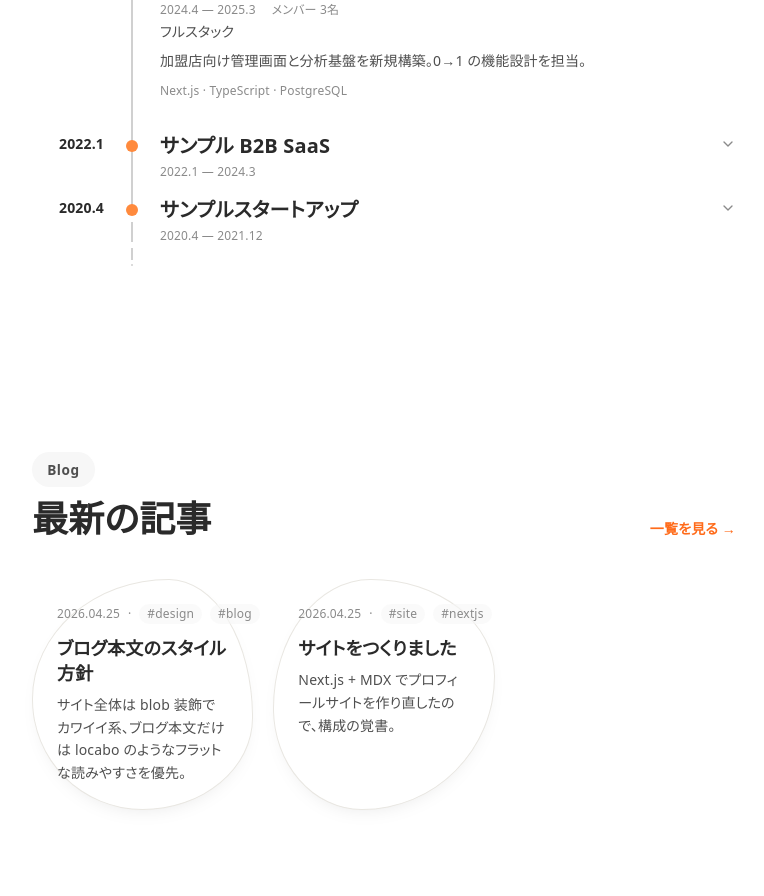
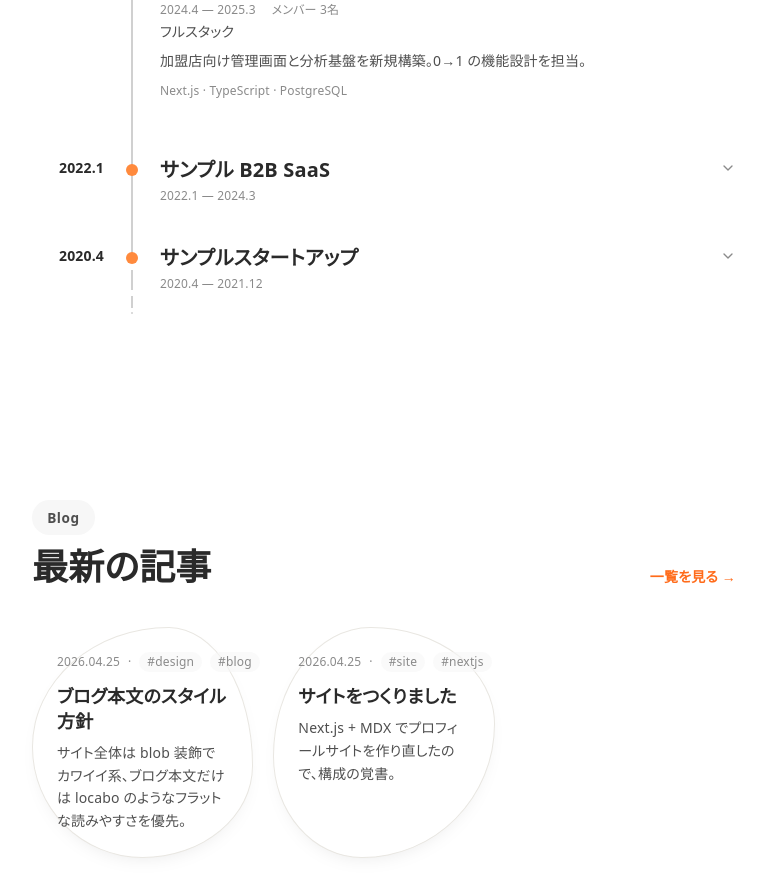
Before and after one commit to rinotsuka/rinotsuka.github.io, a Next.js app: page / in a window 1280 px wide. Shown: the part 1320-2216 px from the top of the page, without its empty margins (256-1020 px from the left). Built offline with nearby package versions, Linux system fonts and the light colour scheme; a web font is replaced by a local one.

Commit message:
feat(career): 企業間にレール継続のスペーサーを挿入

```diff
--- a/components/career/Timeline.tsx
+++ b/components/career/Timeline.tsx
@@ -167,6 +167,18 @@ function CompanyItem({
 
   return (
     <li>
+      {!isFirstCompany && (
+        <div
+          aria-hidden
+          className={`grid ${GRID_COLS} h-6 gap-x-3`}
+        >
+          <div />
+          <div className="relative">
+            <span className={`${LINE_CLASS} top-0 bottom-0`} />
+          </div>
+          <div />
+        </div>
+      )}
       <button
         type="button"
         onClick={() => setOpen((v) => !v)}
```
